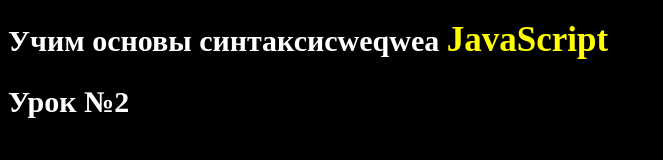
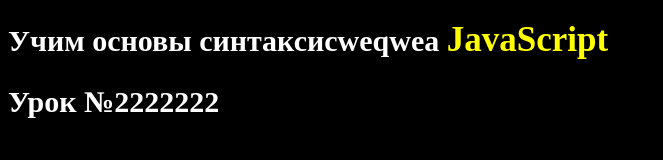
Before and after one commit to Medvedev-Savelii/project, a plain HTML site: page index.html in a window 1280 px wide. Shown: the whole page, without its empty margins (0-663 px from the left). Drawn offline with Linux system fonts and the light colour scheme.

Commit message:
index.html mod

```diff
--- a/index.html
+++ b/index.html
@@ -11,7 +11,7 @@
 	<h1>Учим основы синтаксисweqweа
 		<span class="yellow">JavaScript</span>
 	</h1>
-	<h2>Урок №2</h2>
+	<h2>Урок №2222222</h2>
 	<div id="text"></div>
 	<script src="js/script.js"></script>
 </body>
```
